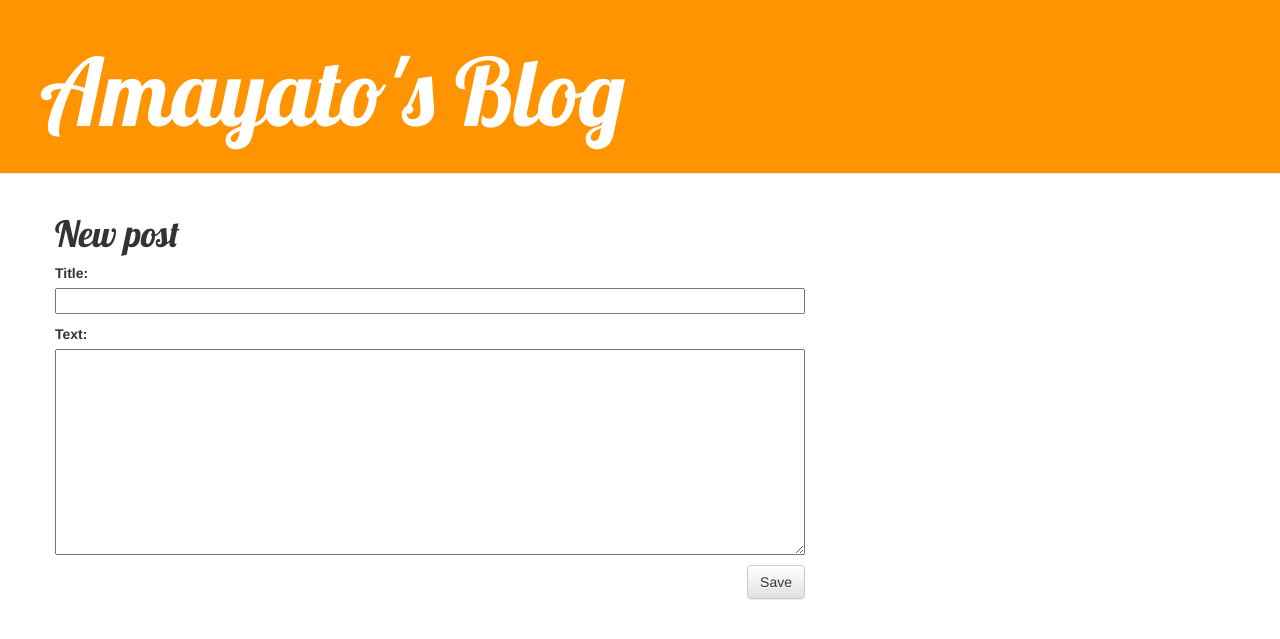
After one commit to dmitryhaishun/first-blog, a Django app: page /post/new/ in a window 1280 px wide. The commit adds this page. Shown: the top 639 px of the page. Run offline with Django 4.2, Linux system fonts and the light colour scheme; some libraries are stand-ins or nearby versions.

Commit message:
Added views to create/edit blog post inside the site.

```diff
--- /dev/null
+++ b/mysite/blog/forms.py
@@ -0,0 +1,9 @@
+from django import forms
+
+from .models import Post
+
+class PostForm(forms.ModelForm):
+
+    class Meta:
+        model = Post
+        fields = ('title', 'text',)
--- a/mysite/blog/templates/blog/base.html
+++ b/mysite/blog/templates/blog/base.html
@@ -4,14 +4,16 @@
         <title>Amayato's blog</title>
         <link rel="stylesheet" href="//maxcdn.bootstrapcdn.com/bootstrap/3.2.0/css/bootstrap.min.css">
         <link rel="stylesheet" href="//maxcdn.bootstrapcdn.com/bootstrap/3.2.0/css/bootstrap-theme.min.css">
-        <link href="https://fonts.googleapis.com/css?family=Lobster&subset=latin,cyrillic" rel="stylesheet" type="text/css">
+        <link href='//fonts.googleapis.com/css?family=Lobster&subset=latin,latin-ext' rel='stylesheet' type='text/css'>
         <link rel="stylesheet" href="{% static 'css/blog.css' %}">
     </head>
     <body>
         <div class="page-header">
+            {% if user.is_authenticated %}
+                <a href="{% url 'post_new' %}" class="top-menu"><span class="glyphicon glyphicon-plus"></span></a>
+            {% endif %}
             <h1><a href="/">Amayato's Blog</a></h1>
         </div>
-
         <div class="content container">
             <div class="row">
                 <div class="col-md-8">
--- a/mysite/blog/templates/blog/post_detail.html
+++ b/mysite/blog/templates/blog/post_detail.html
@@ -7,6 +7,9 @@
                 {{ post.published_date }}
             </div>
         {% endif %}
+        {% if user.is_authenticated %}
+             <a class="btn btn-default" href="{% url 'post_edit' pk=post.pk %}"><span class="glyphicon glyphicon-pencil"></span></a>
+        {% endif %}
         <h1>{{ post.title }}</h1>
         <p>{{ post.text|linebreaksbr }}</p>
     </div>
--- /dev/null
+++ b/mysite/blog/templates/blog/post_edit.html
@@ -0,0 +1,9 @@
+{% extends 'blog/base.html' %}
+
+{% block content %}
+    <h1>New post</h1>
+    <form method="POST" class="post-form">{% csrf_token %}
+        {{ form.as_p }}
+        <button type="submit" class="save btn btn-default">Save</button>
+    </form>
+{% endblock %}
--- a/mysite/blog/urls.py
+++ b/mysite/blog/urls.py
@@ -4,4 +4,7 @@ from . import views
 urlpatterns = [
     path('', views.post_list, name='post_list'),
     path('post/<int:pk>/', views.post_detail, name='post_detail'),
+    path('post/new/', views.post_new, name='post_new'),
+    path('post/<int:pk>/edit/', views.post_edit, name='post_edit'),
+
 ]
--- a/mysite/blog/views.py
+++ b/mysite/blog/views.py
@@ -1,6 +1,8 @@
 from django.shortcuts import render, get_object_or_404
 from django.utils import timezone
 from .models import Post
+from django.shortcuts import redirect
+from .forms import PostForm
 
 def post_list(request):
     posts = Post.objects.filter(published_date__lte=timezone.now()).order_by('published_date')
@@ -9,3 +11,30 @@ def post_list(request):
 def post_detail(request, pk):
     post = get_object_or_404(Post, pk=pk)
     return render(request, 'blog/post_detail.html', {'post': post})
+
+def post_new(request):
+    if request.method == "POST":
+        form = PostForm(request.POST)
+        if form.is_valid():
+            post = form.save(commit=False)
+            post.author = request.user
+            post.published_date = timezone.now()
+            post.save()
+            return redirect('post_detail', pk=post.pk)
+    else:
+        form = PostForm()
+    return render(request, 'blog/post_edit.html', {'form': form})
+
+def post_edit(request, pk):
+    post = get_object_or_404(Post, pk=pk)
+    if request.method == "POST":
+        form = PostForm(request.POST, instance=post)
+        if form.is_valid():
+            post = form.save(commit=False)
+            post.author = request.user
+            post.published_date = timezone.now()
+            post.save()
+            return redirect('post_detail', pk=post.pk)
+    else:
+        form = PostForm(instance=post)
+    return render(request, 'blog/post_edit.html', {'form': form})
```
